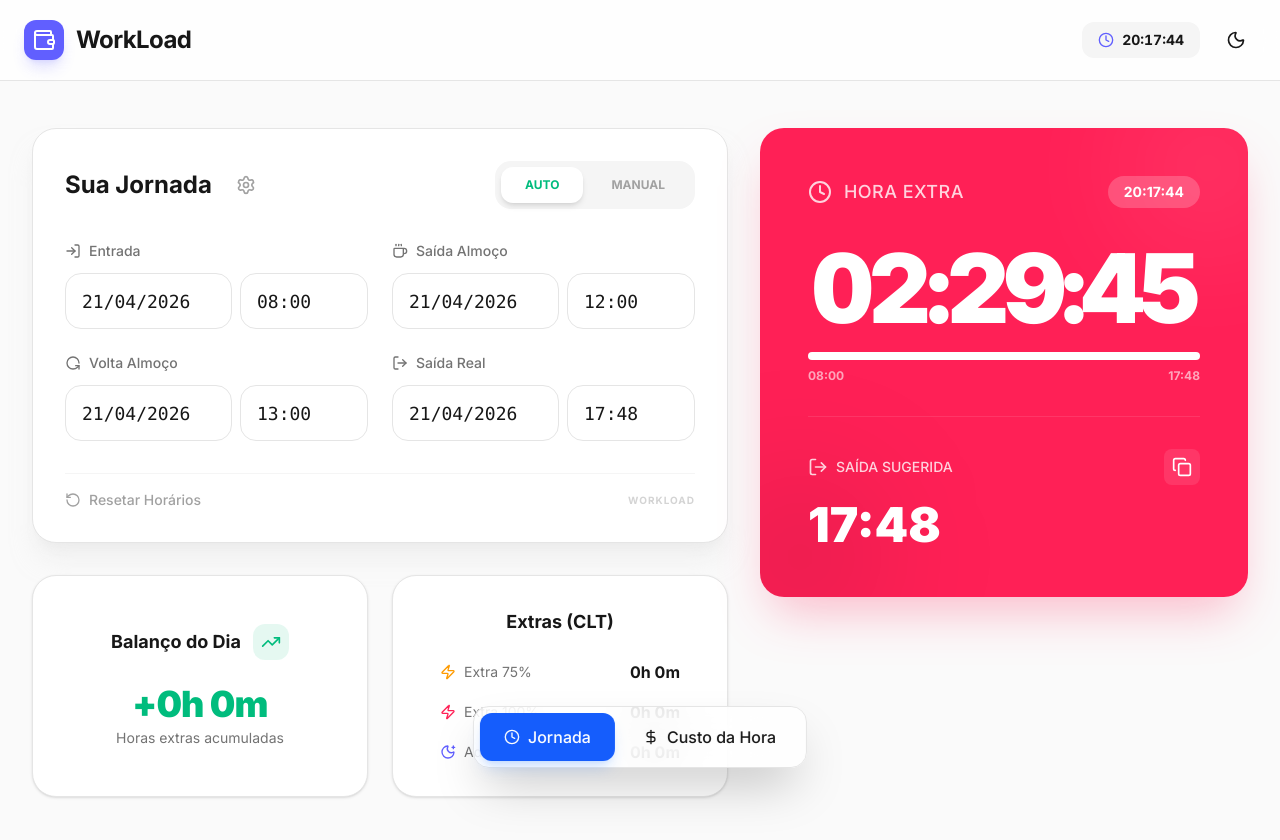
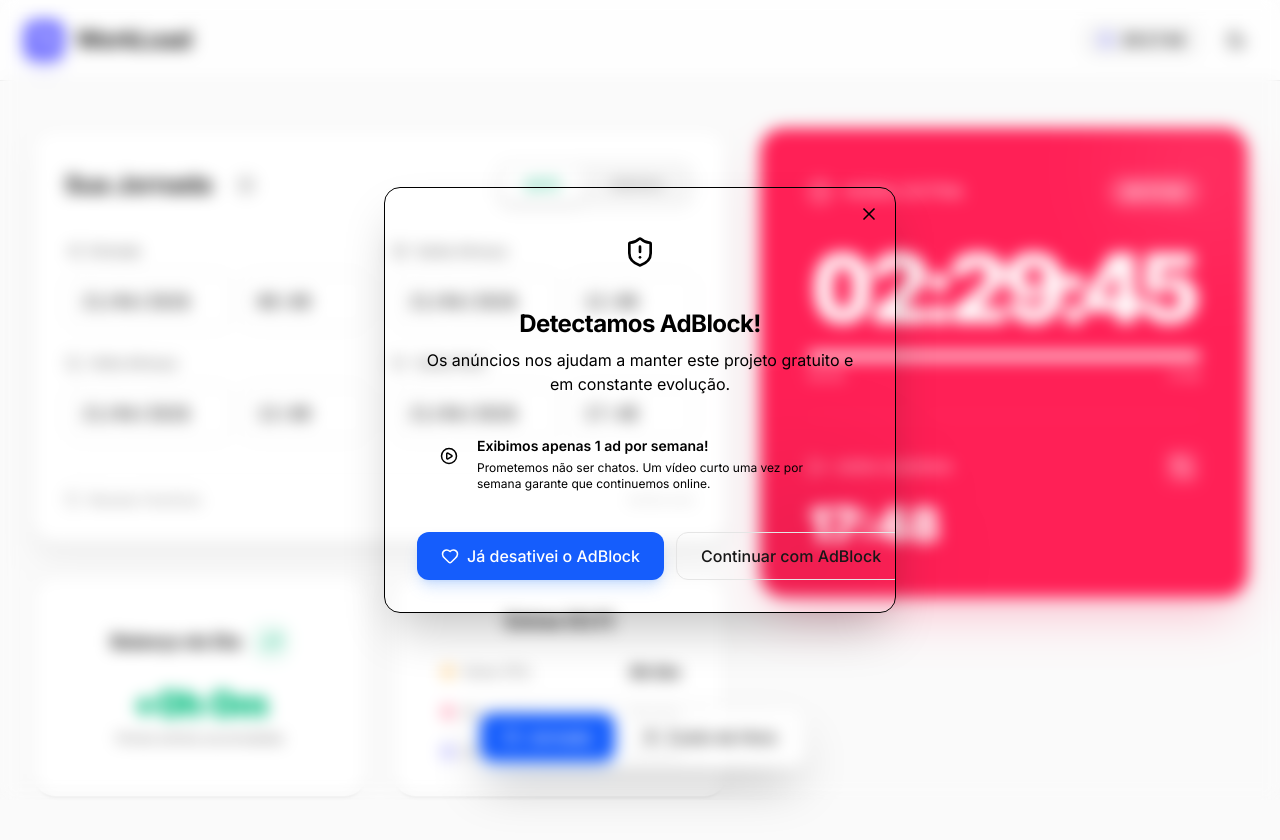
Before and after one commit to devRMA/workload, a Next.js app: page / in a window 1280 px wide. Shown: the top 840 px of the page. Built offline with nearby package versions, Linux system fonts and the light colour scheme; no server answers.

Commit message:
feat(google): add google analytics and adsense with adblock detection and weekly limit

```diff
--- a/app/layout.tsx
+++ b/app/layout.tsx
@@ -2,6 +2,8 @@ import type { Metadata } from "next";
 import { Inter } from "next/font/google";
 import "./globals.css";
 import { ThemeProvider } from "@/components/theme-provider";
+import { GoogleAnalytics } from "@next/third-parties/google";
+import { AdManager } from "@/components/organisms/ad-manager";
 
 const inter = Inter({ subsets: ["latin"] });
 
@@ -70,7 +72,11 @@ export default function RootLayout({
 					disableTransitionOnChange
 				>
 					{children}
+					<AdManager />
 				</ThemeProvider>
+				{process.env.NEXT_PUBLIC_GA_ID && (
+					<GoogleAnalytics gaId={process.env.NEXT_PUBLIC_GA_ID} />
+				)}
 			</body>
 		</html>
 	);
--- /dev/null
+++ b/components/molecules/ad-block-modal.tsx
@@ -0,0 +1,79 @@
+"use client";
+
+import { motion, AnimatePresence } from "motion/react";
+import { X, ShieldAlert, Heart, PlayCircle } from "lucide-react";
+import { Button } from "@/components/atoms/button";
+
+interface AdBlockModalProps {
+	isOpen: boolean;
+	onClose: () => void;
+	onConfirm: () => void;
+}
+
+export function AdBlockModal({ isOpen, onClose, onConfirm }: AdBlockModalProps) {
+	return (
+		<AnimatePresence>
+			{isOpen && (
+				<div className="fixed inset-0 z-50 flex items-center justify-center p-4">
+					<motion.div
+						initial={{ opacity: 0 }}
+						animate={{ opacity: 1 }}
+						exit={{ opacity: 0 }}
+						onClick={onClose}
+						className="absolute inset-0 bg-background/80 backdrop-blur-sm"
+					/>
+					<motion.div
+						initial={{ opacity: 0, scale: 0.95, y: 20 }}
+						animate={{ opacity: 1, scale: 1, y: 0 }}
+						exit={{ opacity: 0, scale: 0.95, y: 20 }}
+						className="relative w-full max-w-lg overflow-hidden rounded-2xl border bg-card p-6 shadow-2xl md:p-8"
+					>
+						<button
+							onClick={onClose}
+							className="absolute right-4 top-4 text-muted-foreground transition-colors hover:text-foreground"
+						>
+							<X size={20} />
+						</button>
+
+						<div className="space-y-6 text-center">
+							<div className="mx-auto flex h-16 w-16 items-center justify-center rounded-full bg-primary/10 text-primary">
+								<ShieldAlert size={32} />
+							</div>
+
+							<div className="space-y-2">
+								<h2 className="text-2xl font-bold tracking-tight">Detectamos AdBlock!</h2>
+								<p className="text-muted-foreground">
+									Os anúncios nos ajudam a manter este projeto gratuito e em constante evolução.
+								</p>
+							</div>
+
+							<div className="rounded-xl bg-muted/50 p-4 text-left">
+								<div className="flex items-start gap-3">
+									<div className="mt-1 flex h-8 w-8 shrink-0 items-center justify-center rounded-lg bg-background">
+										<PlayCircle size={18} className="text-primary" />
+									</div>
+									<div className="space-y-1">
+										<p className="text-sm font-semibold">Exibimos apenas 1 ad por semana!</p>
+										<p className="text-xs text-muted-foreground">
+											Prometemos não ser chatos. Um vídeo curto uma vez por semana garante que continuemos online.
+										</p>
+									</div>
+								</div>
+							</div>
+
+							<div className="flex flex-col gap-3 sm:flex-row">
+								<Button onClick={onConfirm} className="flex-1 gap-2">
+									<Heart size={18} />
+									Já desativei o AdBlock
+								</Button>
+								<Button variant="outline" onClick={onClose} className="flex-1">
+									Continuar com AdBlock
+								</Button>
+							</div>
+						</div>
+					</motion.div>
+				</div>
+			)}
+		</AnimatePresence>
+	);
+}
--- /dev/null
+++ b/components/molecules/google-ad.tsx
@@ -0,0 +1,54 @@
+"use client";
+
+import { useEffect } from "react";
+
+interface GoogleAdProps {
+	slot?: string;
+	format?: "auto" | "fluid";
+	responsive?: "true" | "false";
+	className?: string;
+}
+
+export function GoogleAd({
+	slot,
+	format = "auto",
+	responsive = "true",
+	className = "",
+}: GoogleAdProps) {
+	const adClient = process.env.NEXT_PUBLIC_ADSENSE_ID;
+
+	useEffect(() => {
+		if (typeof window !== "undefined") {
+			try {
+				// @ts-ignore
+				(window.adsbygoogle = window.adsbygoogle || []).push({});
+			} catch (err) {
+				console.error("AdSense error:", err);
+			}
+		}
+	}, []);
+
+	if (!adClient) {
+		return (
+			<div className="flex aspect-video w-full items-center justify-center rounded-xl border-2 border-dashed border-muted bg-muted/50 p-6 text-center text-muted-foreground">
+				<div className="space-y-2">
+					<p className="font-semibold">Espaço para Anúncio</p>
+					<p className="text-sm">Configure NEXT_PUBLIC_ADSENSE_ID para ativar</p>
+				</div>
+			</div>
+		);
+	}
+
+	return (
+		<div className={`overflow-hidden rounded-xl bg-muted/30 ${className}`}>
+			<ins
+				className="adsbygoogle"
+				style={{ display: "block" }}
+				data-ad-client={adClient}
+				data-ad-slot={slot}
+				data-ad-format={format}
+				data-full-width-responsive={responsive}
+			/>
+		</div>
+	);
+}
--- /dev/null
+++ b/components/organisms/ad-manager.tsx
@@ -0,0 +1,101 @@
+"use client";
+
+import { useEffect, useState } from "react";
+import { AdBlockModal } from "@/components/molecules/ad-block-modal";
+import { GoogleAd } from "@/components/molecules/google-ad";
+import Script from "next/script";
+
+const AD_VIEW_KEY = "workload_last_ad_view";
+const ONE_WEEK_MS = 7 * 24 * 60 * 60 * 1000;
+
+export function AdManager() {
+	const [showModal, setShowModal] = useState(false);
+	const [canShowAd, setCanShowAd] = useState(false);
+	const [isAdBlockActive, setIsAdBlockActive] = useState(false);
+	const adClient = process.env.NEXT_PUBLIC_ADSENSE_ID;
+
+	useEffect(() => {
+		checkAdBlock();
+		checkWeeklyLimit();
+	}, []);
+
+	const checkAdBlock = async () => {
+		try {
+			const res = await fetch("https://pagead2.googlesyndication.com/pagead/js/adsbygoogle.js", {
+				method: "HEAD",
+				mode: "no-cors",
+			});
+			setIsAdBlockActive(false);
+		} catch (error) {
+			setIsAdBlockActive(true);
+			setShowModal(true);
+		}
+	};
+
+	const checkWeeklyLimit = () => {
+		const lastView = localStorage.getItem(AD_VIEW_KEY);
+		const now = Date.now();
+
+		if (!lastView || now - Number(lastView) > ONE_WEEK_MS) {
+			setCanShowAd(true);
+		}
+	};
+
+	const handleAdViewed = () => {
+		localStorage.setItem(AD_VIEW_KEY, Date.now().toString());
+		setCanShowAd(false);
+	};
+
+	const handleModalConfirm = () => {
+		setShowModal(false);
+		window.location.reload();
+	};
+
+	if (!adClient) return null;
+
+	return (
+		<>
+			<Script
+				async
+				src={`https://pagead2.googlesyndication.com/pagead/js/adsbygoogle.js?client=${adClient}`}
+				crossOrigin="anonymous"
+				strategy="afterInteractive"
+			/>
+
+			<AdBlockModal
+				isOpen={showModal}
+				onClose={() => setShowModal(false)}
+				onConfirm={handleModalConfirm}
+			/>
+
+			{canShowAd && !isAdBlockActive && (
+				<div className="container mx-auto my-8 px-4">
+					<div className="relative mx-auto max-w-4xl overflow-hidden rounded-2xl border-2 border-primary/20 bg-primary/5 p-1 transition-all hover:border-primary/40">
+						<div className="absolute -right-12 -top-12 h-32 w-32 rounded-full bg-primary/10 blur-3xl" />
+						<div className="absolute -bottom-12 -left-12 h-32 w-32 rounded-full bg-primary/10 blur-3xl" />
+
+						<div className="relative p-4 md:p-6">
+							<div className="mb-4 flex items-center justify-between">
+								<span className="rounded-full bg-primary/20 px-3 py-1 text-[10px] font-bold uppercase tracking-widest text-primary">
+									Anúncio da Semana
+								</span>
+								<button
+									onClick={handleAdViewed}
+									className="text-xs text-muted-foreground hover:text-foreground underline underline-offset-4"
+								>
+									Remover (já vi por hoje)
+								</button>
+							</div>
+
+							<GoogleAd slot="1234567890" />
+
+							<p className="mt-4 text-center text-xs text-muted-foreground">
+								Sua visualização ajuda a manter o WorkLoad gratuito. Obrigado pelo apoio!
+							</p>
+						</div>
+					</div>
+				</div>
+			)}
+		</>
+	);
+}
--- a/package.json
+++ b/package.json
@@ -11,6 +11,7 @@
 		"clean": "next clean"
 	},
 	"dependencies": {
+		"@next/third-parties": "^16.2.4",
 		"autoprefixer": "^10.4.21",
 		"clsx": "^2.1.1",
 		"date-fns": "^4.1.0",
```
Also changed, not shown: 1 other file (tests, documents, lock files or other folders).
